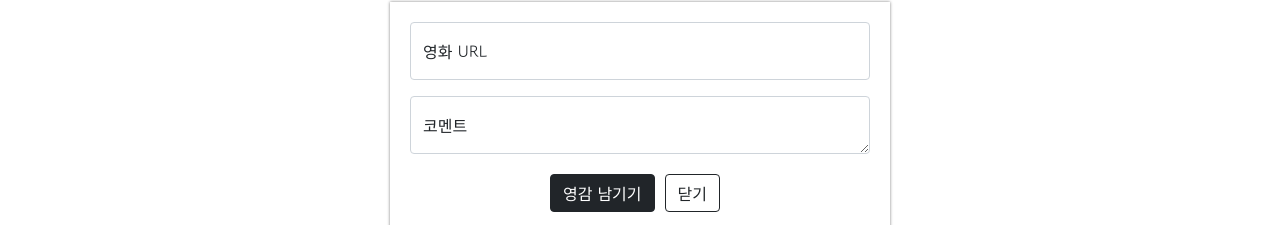
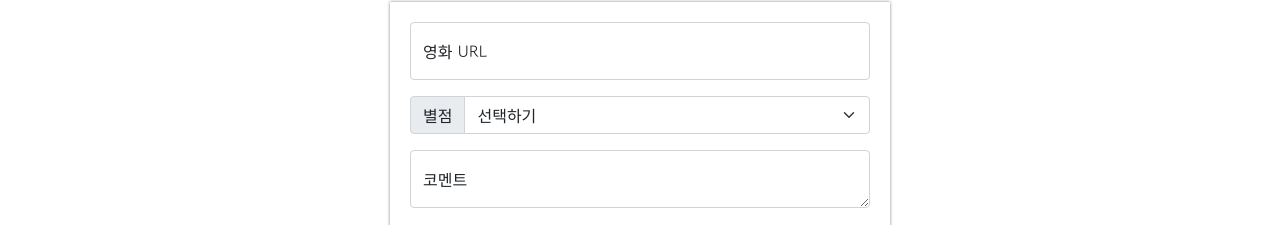
Before and after one commit to geon98/mypage, a plain HTML site: page indx.html in a window 1280 px wide. Shown: the part 268-493 px from the top of the page. Drawn offline with nearby package versions, Linux system fonts and the light colour scheme.

Commit message:
Update indx.html

```diff
--- a/indx.html
+++ b/indx.html
@@ -98,6 +98,17 @@
             <input type="email" class="form-control" id="floatingInput" placeholder="name@example.com">
             <label for="floatingInput">영화 URL</label>
         </div>
+        <div>
+            <div class="input-group mb-3">
+                <label class="input-group-text" for="inputGroupSelect01">별점</label>
+                <select class="form-select" id="inputGroupSelect01">
+                  <option selected> 선택하기 </option>
+                  <option value="1">아쉬워요..</option>
+                  <option value="2">평범했어요~</option>
+                  <option value="3">너무 재밌었어요!</option>
+                </select>
+              </div>
+        </div>
         <div class="form-floating">
             <textarea class="form-control" placeholder="Leave a comment here" id="floatingTextarea"></textarea>
             <label for="floatingTextarea">코멘트</label>
```
